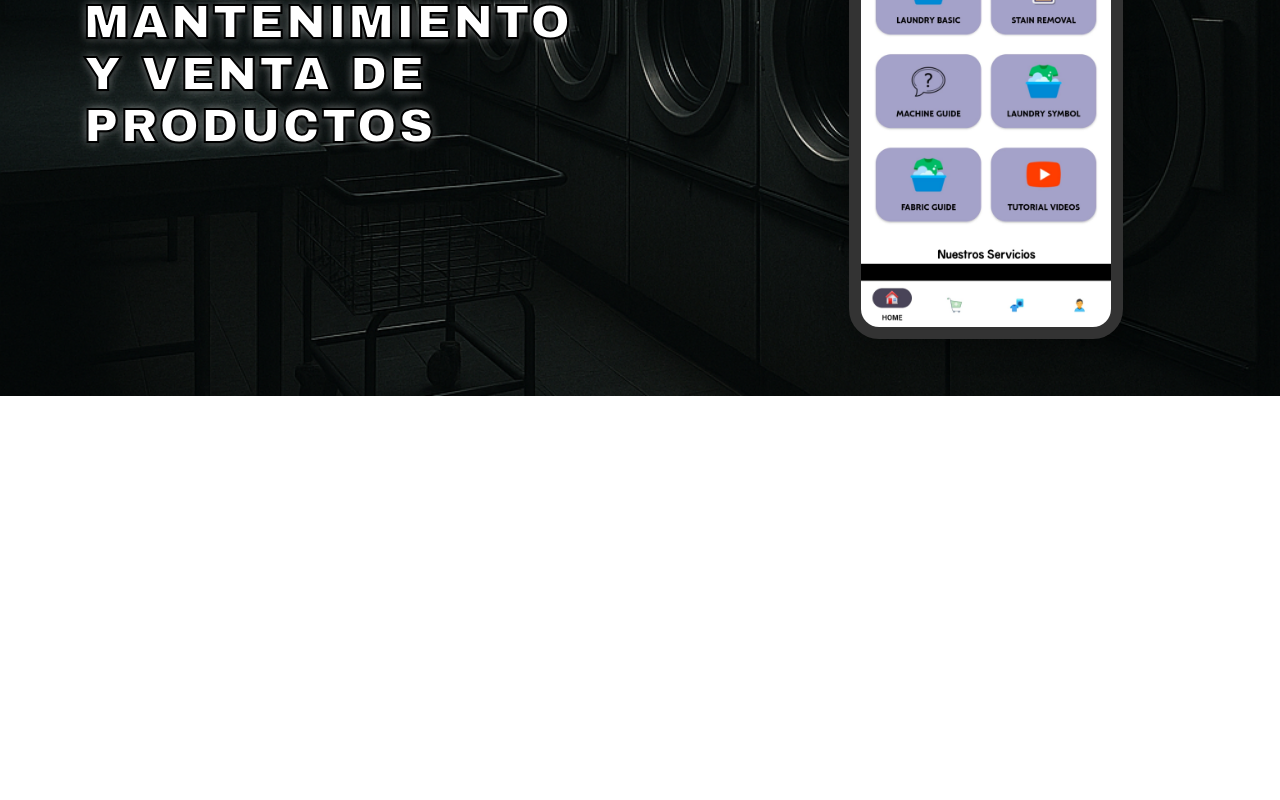
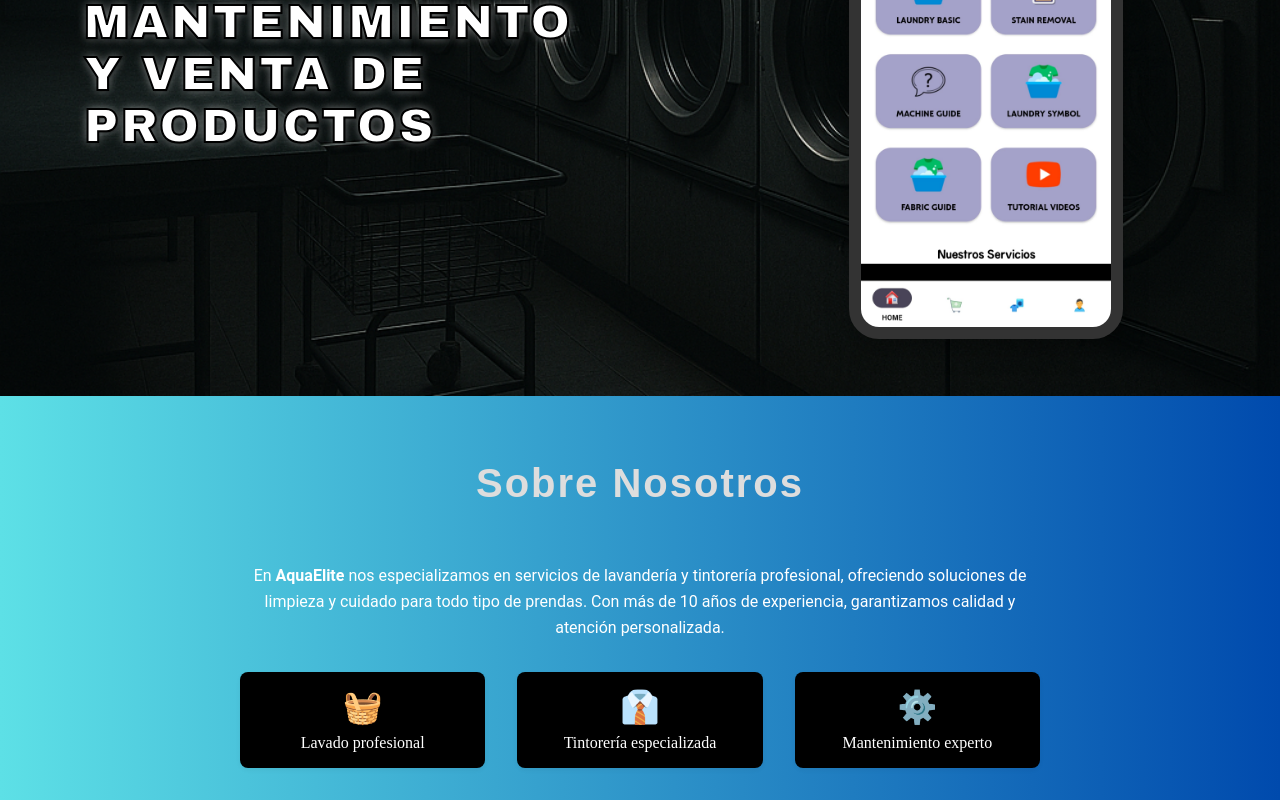
Before and after one commit to Lavanderia-Aqua-Elite/LandingPage_AquaElite, a React (Vite) app: page / in a window 1280 px wide. Shown: the part 404-1204 px from the top of the page. Before the commit the page ends 800 px from the top, so only its background shows below. Built offline with nearby package versions, Linux system fonts and the light colour scheme.

Commit message:
Sobre la empresa

```diff
--- a/src/index.module.css
+++ b/src/index.module.css
@@ -3,7 +3,7 @@
   /* Fondos */
   --bg-home: linear-gradient(90deg, #5de0e6, #004aad);
   --bg-services: linear-gradient(90deg, #5de0e6, #004aad);
-  --bg-aboutMe: linear-gradient(90deg, #5de0e6, #004aad);
+  --bg-aboutUs: linear-gradient(90deg, #5de0e6, #004aad);
   --bg-navbar: radial-gradient(circle at 50% 50%, #67176e, #7c90f2);
   --bg-form: linear-gradient(90deg, #8652ff, #ff914d);
   --bg-footer: radial-gradient(circle at 0% 0%, #000f9b, #eb0000, #a000eb);
--- /dev/null
+++ b/src/pages/AboutUs.jsx
@@ -0,0 +1,37 @@
+// Importa los modulos
+import SubTitle from "../components/SubTitle";
+import classes from "../styles/AboutUs.module.css"; // Asegúrate de crear este archivo CSS
+
+// Crea y exporta por defecto el componente
+export default function AboutUs() {
+    return (
+        <section id="nosotros" className={classes.aboutSection}>
+            <div className={classes.contentContainer}>
+                <SubTitle subtitle="Sobre Nosotros" />
+
+                <div className={classes.aboutContent}>
+                    <p className={classes.aboutText}>
+                        En <strong>AquaElite</strong> nos especializamos en servicios de lavandería y tintorería profesional,
+                        ofreciendo soluciones de limpieza y cuidado para todo tipo de prendas.
+                        Con más de 10 años de experiencia, garantizamos calidad y atención personalizada.
+                    </p>
+
+                    <div className={classes.highlights}>
+                        <div className={classes.highlightItem}>
+                            <span>🧺</span>
+                            <p>Lavado profesional</p>
+                        </div>
+                        <div className={classes.highlightItem}>
+                            <span>👔</span>
+                            <p>Tintorería especializada</p>
+                        </div>
+                        <div className={classes.highlightItem}>
+                            <span>⚙️</span>
+                            <p>Mantenimiento experto</p>
+                        </div>
+                    </div>
+                </div>
+            </div>
+        </section>
+    )
+}
--- a/src/pages/Home.jsx
+++ b/src/pages/Home.jsx
@@ -7,6 +7,7 @@ import ImageMain from '../components/ImageMain';
 import image from '../hooks/image';
 import Phone from '../components/Phone';
 import MainTitle from '../components/MainTitle';
+import AboutUs from './AboutUs';
 
 // Exporta y crea por defecto el componente
 export default function Home() {
@@ -67,10 +68,8 @@ export default function Home() {
 
                     {/* Sección Nosotros - Ejemplo de cómo agregar más secciones */}
                     <section id="nosotros" className={classes.sectionAbout}>
-                        {/* Contenido de la sección nosotros */}
+                        <AboutUs />
                     </section>
-
-                    {/* Otras secciones con sus respectivos IDs */}
                 </main>
             </div>
         </>
--- /dev/null
+++ b/src/styles/AboutUs.module.css
@@ -0,0 +1,66 @@
+/* Importar modulo css global */
+@import url(../index.module.css);
+@import url(../index.module.css);
+
+.aboutSection {
+    background: var(--bg-aboutUs);
+    padding: 2rem 1rem;
+    text-align: center;
+}
+
+.contentContainer {
+    max-width: 800px;
+    margin: 0 auto;
+}
+
+.aboutContent {
+    margin-top: 1.5rem;
+}
+
+.aboutText {
+    color: var(--color-text);
+    font-family: var(--font-text);
+    font-size: var(--fontseize-text);
+    line-height: 1.6;
+    margin-bottom: 2rem;
+}
+
+.highlights {
+    display: flex;
+    justify-content: center;
+    gap: 2rem;
+    flex-wrap: wrap;
+}
+
+.highlightItem {
+    flex: 1;
+    min-width: 150px;
+    padding: 1rem;
+    background: var(--bg-cardService);
+    border-radius: 8px;
+    box-shadow: 0 2px 5px rgba(0,0,0,0.05);
+}
+
+.highlightItem span {
+    font-size: 2rem;
+    display: block;
+    margin-bottom: 0.5rem;
+}
+
+.highlightItem p {
+    margin: 0;
+    font-weight: 500;
+    color: var(--color-text);
+}
+
+/* Responsive */
+@media (max-width: 600px) {
+    .highlights {
+        flex-direction: column;
+        gap: 1rem;
+    }
+
+    .highlightItem {
+        min-width: 100%;
+    }
+}
```
Also changed, not shown: src/styles/AboutMe.module.css (deleted, +0 -38 lines).
